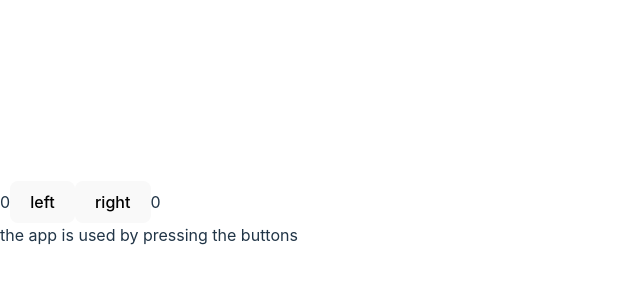
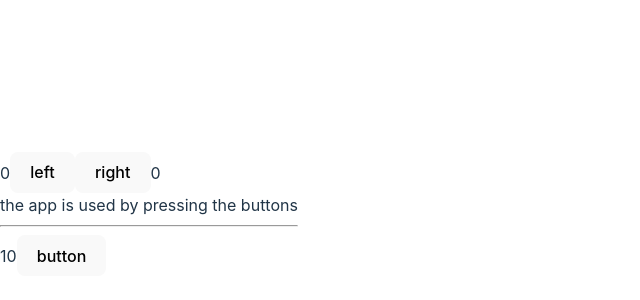
Before and after one commit to Madhusmitamis/03-left-right, a React (Vite) app: page / in a window 1280 px wide. Shown: the part 186-486 px from the top of the page, without its empty margins (0-640 px from the left). Built offline with nearby package versions, Linux system fonts and the light colour scheme; the HTML template or start-up script is replaced by a standard one.

Commit message:
Event handling revisited part done.

```diff
--- a/src/App.jsx
+++ b/src/App.jsx
@@ -20,10 +20,13 @@
   </button>
 )
 
+
 const App = () => {
   const [left, setLeft] = useState(0)
   const [right, setRight] = useState(0)
   const [allClicks, setAll] = useState([])
+
+  const [value,setValue] = useState(10)
 
   const handleLeftClick = () => {
     setAll(allClicks.concat('L'))
@@ -34,7 +37,10 @@
     setAll(allClicks.concat('R'))
     setRight(right + 1)
   }
-
+  const handleClick = () =>{
+  console.log('clicked the button')
+  setValue(0)
+}
   return (
     <div>
       {left}
@@ -42,6 +48,9 @@
       <Button handleClick={handleRightClick} text='right' />
       {right}
       <History allClicks={allClicks} />
+      <hr></hr>
+      {value}
+      <button onClick={handleClick}>button</button>
     </div>
   )
 }
```
